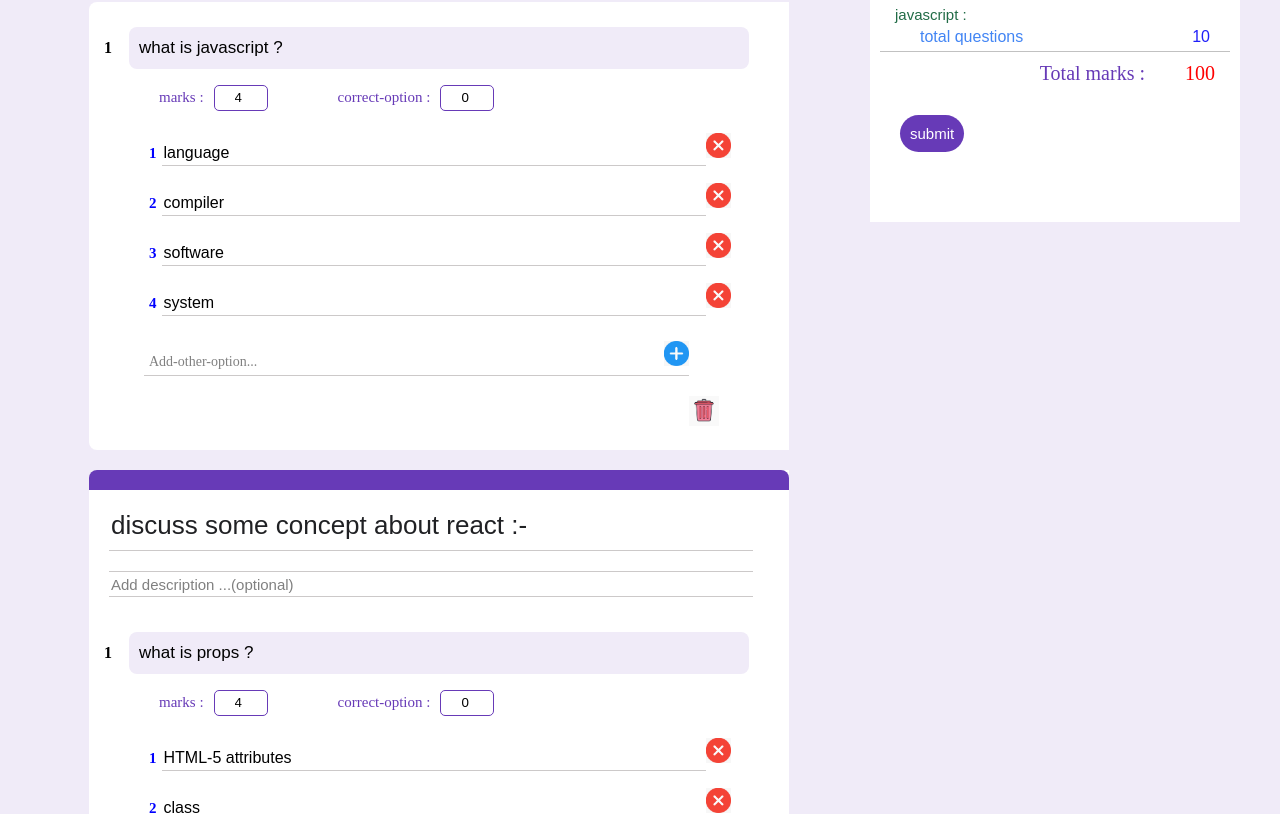
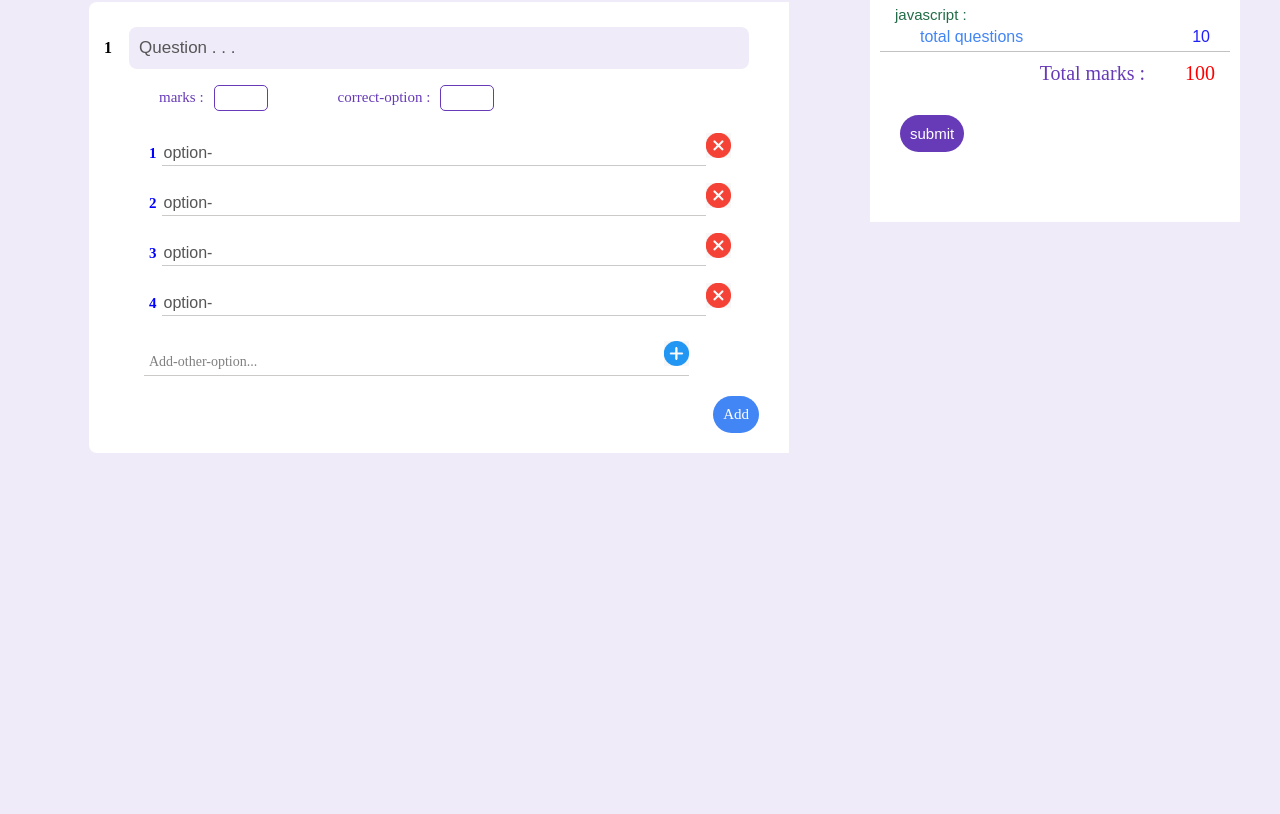
Before and after one commit to harshitj100/test-conduction, a React (Create React App) app: page / in a window 1280 px wide. Shown: the part 306-1120 px from the top of the page. After the commit the page ends 800 px from the top, so only its background shows below. Built offline with nearby package versions, Linux system fonts and the light colour scheme.

Commit message:
adding json file

```diff
--- /dev/null
+++ b/data/questions.json
@@ -0,0 +1,3 @@
+{
+  "questionsData" : [{"questionId":1,"questionText":"what is javascript ?","questionMarks":4,"questionDesc":false,"questiontype":"mcq","correctOptionIndex":0}]
+}
--- a/src/components/Main.js
+++ b/src/components/Main.js
@@ -1,6 +1,7 @@
 import React from 'react'
 import QuizData from './main/QuizData';
 import QuizAnalysis from './main/QuizAnalysis';
+import { useEffect } from 'react';
 
 const Main = () => {
   return (
--- a/src/components/main/QuizData.js
+++ b/src/components/main/QuizData.js
@@ -15,31 +15,8 @@ const QuizData = () => {
     questionText : "what is javascript ?",
     questionMarks : quizData.defaultMarks,
     questionDesc : false,
-    questiontype : 'mcq',
     correctOptionIndex : 0
-  },
-  {
-    questionId : 's',
-    sectionName : "discuss some concept about react :-",
-    sectionDesc : '',
-    sectionQuestion : [
-      {
-        questionId : 3.1,
-        questionText : "what is props ?",
-        questionMarks : quizData.defaultMarks,
-        questionDesc : false,
-        questiontype : 'mcq',
-        correctOptionIndex : 0
-      },
-      {
-        questionId : 3.2,
-        questionText : "what is children ?",
-        questionMarks : quizData.defaultMarks,
-        questionDesc : false,
-        questiontype : 'mcq',
-        correctOptionIndex : 0
-      },
-    ]}
+  }
   ])
   let length = questionsData.length;
   function addQuestion(){
@@ -50,7 +27,6 @@ const QuizData = () => {
       questionText : "",
       questionMarks : quizData.defaultMarks,
       questionDesc : false,
-      questiontype : 'mcq',
       correctOptionIndex : 0
     }]
     setQuestionsData(newQuestionsData);
@@ -69,26 +45,6 @@ const QuizData = () => {
     optionsId : 1,
     optionTexts : ['language' , 'compiler' , 'software' , 'system'],
     correctOptionIndex : 0,
-  },
-  {
-    optionsId : 2,
-    optionTexts : ['library' , 'desktop' , 'framework' , 'system'],
-    correctOptionIndex : 2,
-  },
-  {
-    optionsId : 3.1,
-    optionTexts : ['HTML-5 attributes' , 'class' , 'object of data' , 'function'],
-    correctOption : 0,
-  },
-  {
-    optionsId : 3.2,
-    optionTexts : ['properties' , 'class' , 'component object' , 'function'],
-    correctOption : 0,
-  },
-  {
-    optionsId : 4,
-    optionTexts : ['framwork' , 'runtime env' , 'IDE' , 'language'],
-    correctOption : 0,
   }]);
   function addOption(id) {
     const newOptions = optionData.map((option) => {
@@ -119,6 +75,8 @@ const QuizData = () => {
     });
     setOptionData(newOptions);
   }
+  console.log(JSON.stringify(questionsData))
+
   return (
     <div className = "quiz-data-container">
       <TitleComponent quizData = {quizData} />
--- a/src/components/main/Quiz_Data/Questions.js
+++ b/src/components/main/Quiz_Data/Questions.js
@@ -7,7 +7,9 @@ import AddOption from './opt-display/AddOption.js';
 import AddQuestion from './AddQuestion.js';
 import RemoveQuestion from './RemoveQuestion.js';
 
-const Questions = ({question , index , length , addQuestion , removeQuestion , optionData , addOption , updateOptionData , deleteOption}) => {
+const Questions = ({question , index , length , addQuestion , removeQuestion ,
+   optionData , addOption , updateOptionData , deleteOption}) => {
+
   const isSection = typeof(question.questionId) === 'string' ? true : false ;
   let sectionLength = (isSection) ? question.sectionQuestion.length : 0;
   return (
@@ -15,16 +17,15 @@ const Questions = ({question , index , length , addQuestion , removeQuestion , o
       {!isSection ? (
       <div className="question-text-container">
         <div className="question-index">{index+1}</div>
-        <input type="text"  value = {question.questionText}
-          placeholder="Question . . ." className="question-text"/>
+        <input type="text" placeholder="Question . . ." className="question-text"/>
         <div className="other-info-container">
           <div className="marks-container">
             <div className="marks-text">marks : </div>
-            <input type="number" value = {question.questionMarks} className ="marks-input"/>
+            <input type="number" placeholder = '' className ="marks-input"/>
           </div>
           <div className="correct-option-container">
             <div className="correct-option-text">correct-option : </div>
-            <input type="number" value = {question.correctOptionIndex} className ="correct-option-input"/>
+            <input type="number" placeholder = '' className ="correct-option-input"/>
           </div>
         </div>
         <div className="option-text-container">
@@ -36,15 +37,15 @@ const Questions = ({question , index , length , addQuestion , removeQuestion , o
         {(length === index+1) ?
         <AddQuestion addQuestion={addQuestion} updateOptionData={updateOptionData} questionId = {question.questionId} />
          : <RemoveQuestion removeQuestion = {removeQuestion} questionId = {question.questionId}/>}
-      </div>) :
+      </div>)
+      :
       <div  className="section">
         <div className="section-container">
           <div  className="section-text-container">
-            <input type="text" value={question.sectionName}  className="section-text"/>
+            <input type="text" placeholder='Add Section -'  className="section-text"/>
           </div>
           <div  className="section-description-text-container">
-            <input type="text" value ={question.sectionDesc}
-              placeholder="Add description ...(optional)"  className="section-description-text"/>
+            <input type="text" placeholder="Add description ...(optional)"  className="section-description-text"/>
           </div>
         </div>
         {question.sectionQuestion.map((subquestion , index) =>
--- a/src/components/main/Quiz_Data/opt-display/SingleOption.js
+++ b/src/components/main/Quiz_Data/opt-display/SingleOption.js
@@ -4,7 +4,7 @@ const SingleOption = ({singleOptionText , index , questionId , deleteOption}) =>
   return (
     <div className="option-text-container ">
       <div className="option-index-num">{index+1}</div>
-      <input type="text" value={singleOptionText} placeholder="option-" className="option-text "/>
+      <input type="text" placeholder="option-" className="option-text "/>
 
       <CrossBtn index={index} id = {questionId} deleteOption={deleteOption} />
     </div>
--- a/src/styles/App.css
+++ b/src/styles/App.css
@@ -54,6 +54,7 @@ input:focus{
   padding: 10px;
   background-color: #673AB7;
   color: white;
+  cursor: pointer;
 }
 .add-btn{
   background-color: rgb(66, 133, 244);;
```
Also changed, not shown: data/option.json (added, +17 -0 lines).
